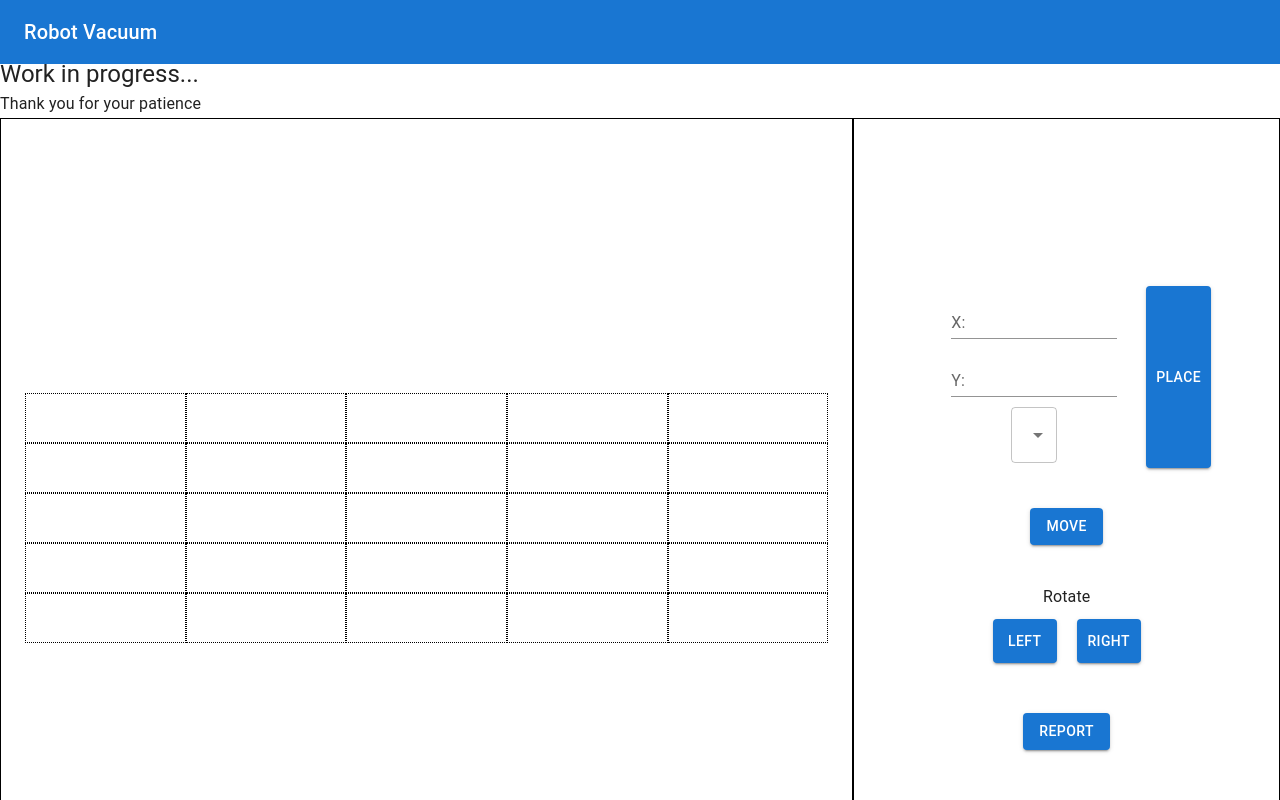
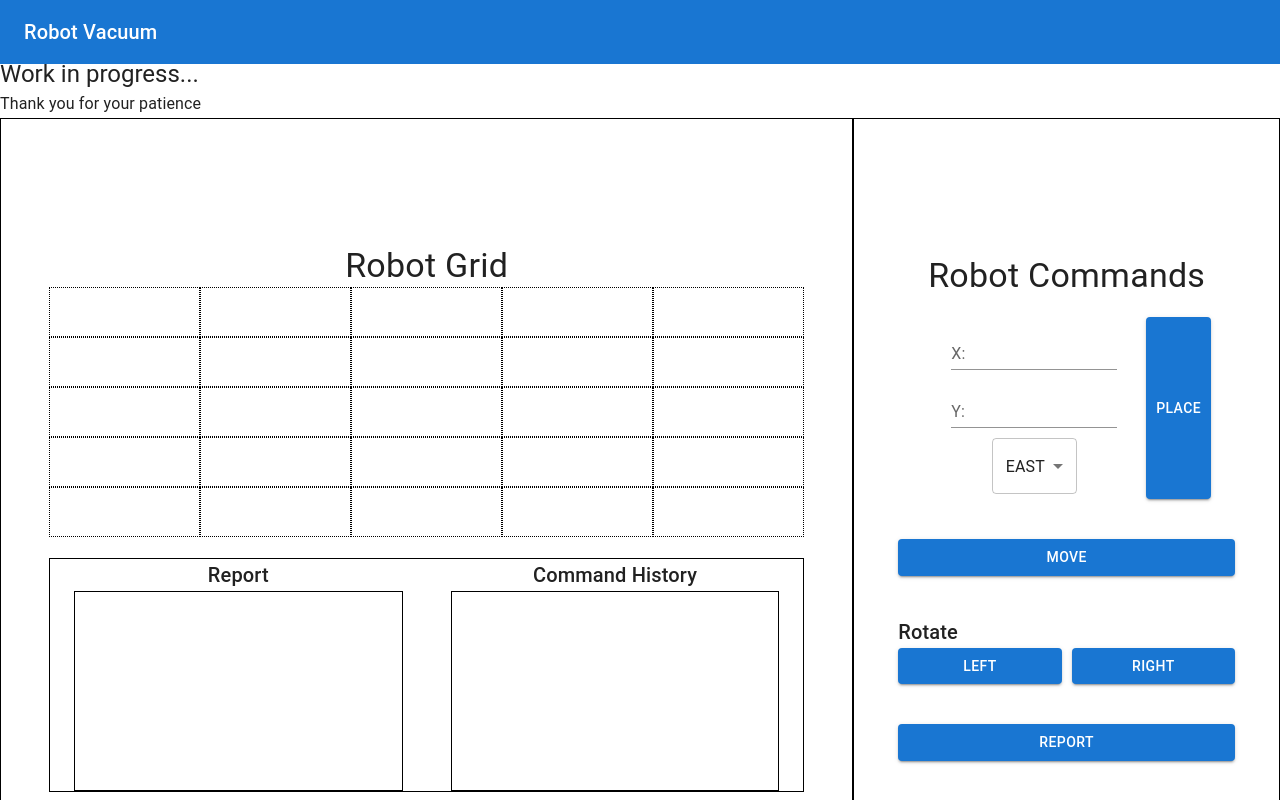
Before and after one commit to naveen-upbeat-sg/robot-vacuum-tracker, a React app: page / in a window 1280 px wide. Shown: the top 800 px of the page. Built offline with nearby package versions, Linux system fonts and the light colour scheme.

Commit message:
Added basic Report and Command History components

```diff
--- a/src/components/RobotControl.tsx
+++ b/src/components/RobotControl.tsx
@@ -70,9 +70,10 @@ const RobotControl = (props: any) => {
         display: 'flex',
         flexDirection: 'column',
         justifyContent: 'center',
-        justifyItems: 'center',
+        justifyItems: 'stretch',
       }}>
-      <Box sx={{ padding: '20px' }}>
+        <Typography variant='h4' sx={{flex:1, justifyContent:'center', display:'flex'}}>Robot Commands</Typography>
+      <Box sx={{ padding: '20px', flex: '1' }}>
         <Container sx={{ display: 'flex' }}>
           <Container sx={{ display: 'flex', flexDirection: 'column', alignItems: 'center' }}>
             {/* <Container sx={{ display: 'flex' }}> */}
@@ -98,10 +99,9 @@ const RobotControl = (props: any) => {
             <Box sx={{ padding: '5px' }}>
               {/* <TextField id='standard-basic' label='Facing: ' variant='standard' /> */}
               <Select
-                labelId='demo-simple-select-label'
                 id='demo-simple-select'
-                value={facing}
-                label='Age'
+                value={facing || RobotFacing.east}
+                label='Facing'
                 onChange={(e) => setFacing(e.target.value as RobotFacing)}>
                 <MenuItem value={RobotFacing.north}>{RobotFacing.north}</MenuItem>
                 <MenuItem value={RobotFacing.east}>{RobotFacing.east}</MenuItem>
@@ -117,30 +117,41 @@ const RobotControl = (props: any) => {
       </Box>
 
       <Box
-        sx={{ display: 'flex', justifyContent: 'center', alignItems: 'center', padding: '20px' }}>
-        <Button variant='contained' onClick={handleSetMove}>
+        sx={{
+          display: 'flex',
+          justifyContent: 'center',
+          alignItems: 'center',
+          padding: '20px',
+          flex: '1',
+        }}>
+        <Button variant='contained' onClick={handleSetMove} sx={{ flex: '1' }}>
           Move
         </Button>
       </Box>
 
-      <Box sx={{ padding: '20px' }}>
-        <Container sx={{ display: 'flex', flexDirection: 'column', alignItems: 'center' }}>
-          <Typography variant='body1'>Rotate</Typography>
+      <Box sx={{ padding: '20px', flex: '1' }}>
+        <Container
+          sx={{ display: 'flex', flexDirection: 'column', alignItems: 'left', flex: '1' }}
+          disableGutters>
+          <Typography variant='h6' sx={{ justifyContent: 'left' }}>
+            Rotate
+          </Typography>
           <Container
             sx={{
               display: 'flex',
-              justifyItems: 'center',
               alignItems: 'center',
-              justifyContent: 'center',
-            }}>
+              justifyContent: 'space-between',
+              flex: '1',
+            }}
+            disableGutters>
             <Button
-              sx={{ padding: '10px', margin: '10px' }}
+              sx={{ marginRight: '5px', flex: '1' }}
               variant='contained'
               onClick={() => handleSetRotate(RobotActionCommand.rotateLeft)}>
               Left
             </Button>
             <Button
-              sx={{ padding: '10px', margin: '10px' }}
+              sx={{ flex: '1', marginLeft: '5px' }}
               variant='contained'
               onClick={() => handleSetRotate(RobotActionCommand.rotateRight)}>
               Right
@@ -150,9 +161,17 @@ const RobotControl = (props: any) => {
       </Box>
 
       <Box
-        sx={{ display: 'flex', justifyContent: 'center', alignItems: 'center', padding: '20px' }}
+        sx={{
+          display: 'flex',
+          justifyContent: 'center',
+          alignItems: 'center',
+          padding: '20px',
+          flex: '1',
+        }}
         flex={1}>
-        <Button variant='contained'>Report</Button>
+        <Button variant='contained' sx={{ flex: '1' }}>
+          Report
+        </Button>
       </Box>
     </Container>
   );
--- a/src/components/RobotGrid.tsx
+++ b/src/components/RobotGrid.tsx
@@ -6,6 +6,7 @@ import { Box } from '@mui/material';
 import { LocationAlias, RobotFacing } from '../utils/robotMovements';
 import PlayCircleFilledWhiteIcon from '@mui/icons-material/PlayCircleFilledWhite';
 import { Typography } from '@mui/material';
+import Divider from '@mui/material/Divider';
 
 export type GridSize = {
   x: number;
@@ -51,12 +52,15 @@ const RobotGrid = (props: Props) => {
 
   return (
     <Fragment>
-      <Container sx={{ display: 'flex', flexDirection: 'row' }}>
+      <Container sx={{ display: 'flex', flexDirection: 'column', alignItems: 'center' }}>
+        <Typography variant='h4'>Robot Grid</Typography>
+        <Container sx={{ display: 'flex', flexDirection: 'row', marginBottom: '20px' }}>
           {[...new Array(x + 1)].map((item: number, xLocationIndex: number) => {
             return (
               <Container
                 key={`x_${xLocationIndex}`}
-              sx={{ display: 'flex', flexDirection: 'column-reverse' }} disableGutters>
+                sx={{ display: 'flex', flexDirection: 'column-reverse' }}
+                disableGutters>
                 {[...new Array(y + 1)].map((columnItem: number, yLocationIndex: number) => {
                   return (
                     <Box
@@ -84,6 +88,51 @@ const RobotGrid = (props: Props) => {
             );
           })}
         </Container>
+        <Divider />
+        <Container sx={{ display: 'flex', flex: '1', justifyContent: 'space-between' }}>
+          <Container
+            sx={{
+              display: 'flex',
+              flex: 1,
+              justifyContent: 'center',
+              border: '1px solid #000',
+              borderRight: '0px',
+              flexDirection: 'column',
+              alignItems: 'center',
+            }}>
+            <Typography variant='h6'>Report</Typography>
+            <Box
+              sx={{
+                border: '1px solid #000',
+                flex: 1,
+                minHeight: '200px',
+                width: '100%',
+                display: 'flex',
+                flexDirection: 'column',
+              }}></Box>
+          </Container>
+          <Container
+            sx={{
+              display: 'flex',
+              flex: '1',
+              alignItems: 'center',
+              border: '1px solid #000',
+              borderLeft: '0px',
+              flexDirection:'column'
+            }}>
+            <Typography variant='h6'>Command History</Typography>
+            <Box
+              sx={{
+                border: '1px solid #000',
+                flex: 1,
+                minHeight: '200px',
+                width: '100%',
+                display: 'flex',
+                flexDirection: 'column',
+              }}></Box>
+          </Container>
+        </Container>
+      </Container>
     </Fragment>
   );
 };
```
Also changed, not shown: 1 other file (tests, documents, lock files or other folders). Lines whose indentation alone changed are shown as unchanged.
